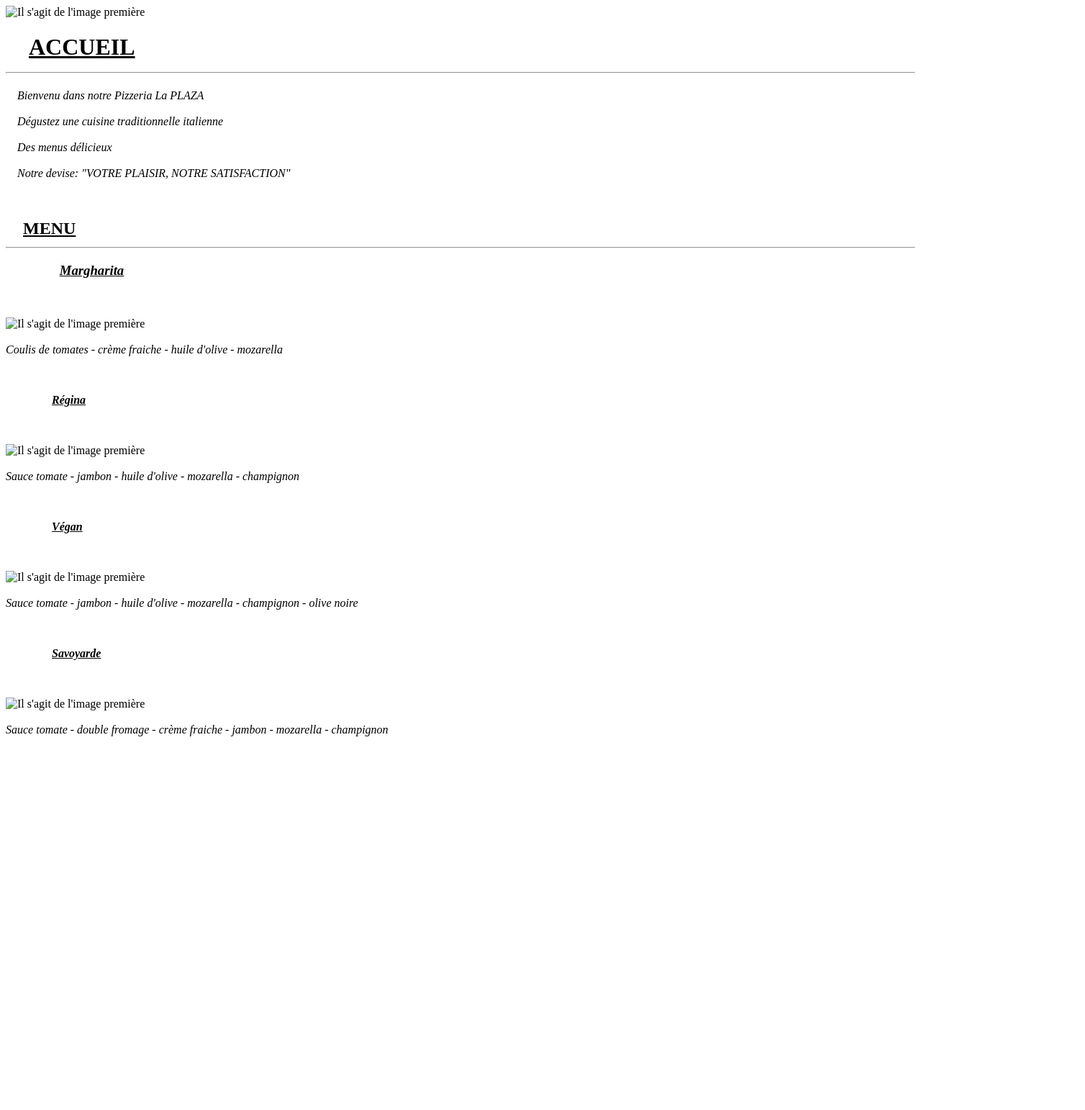
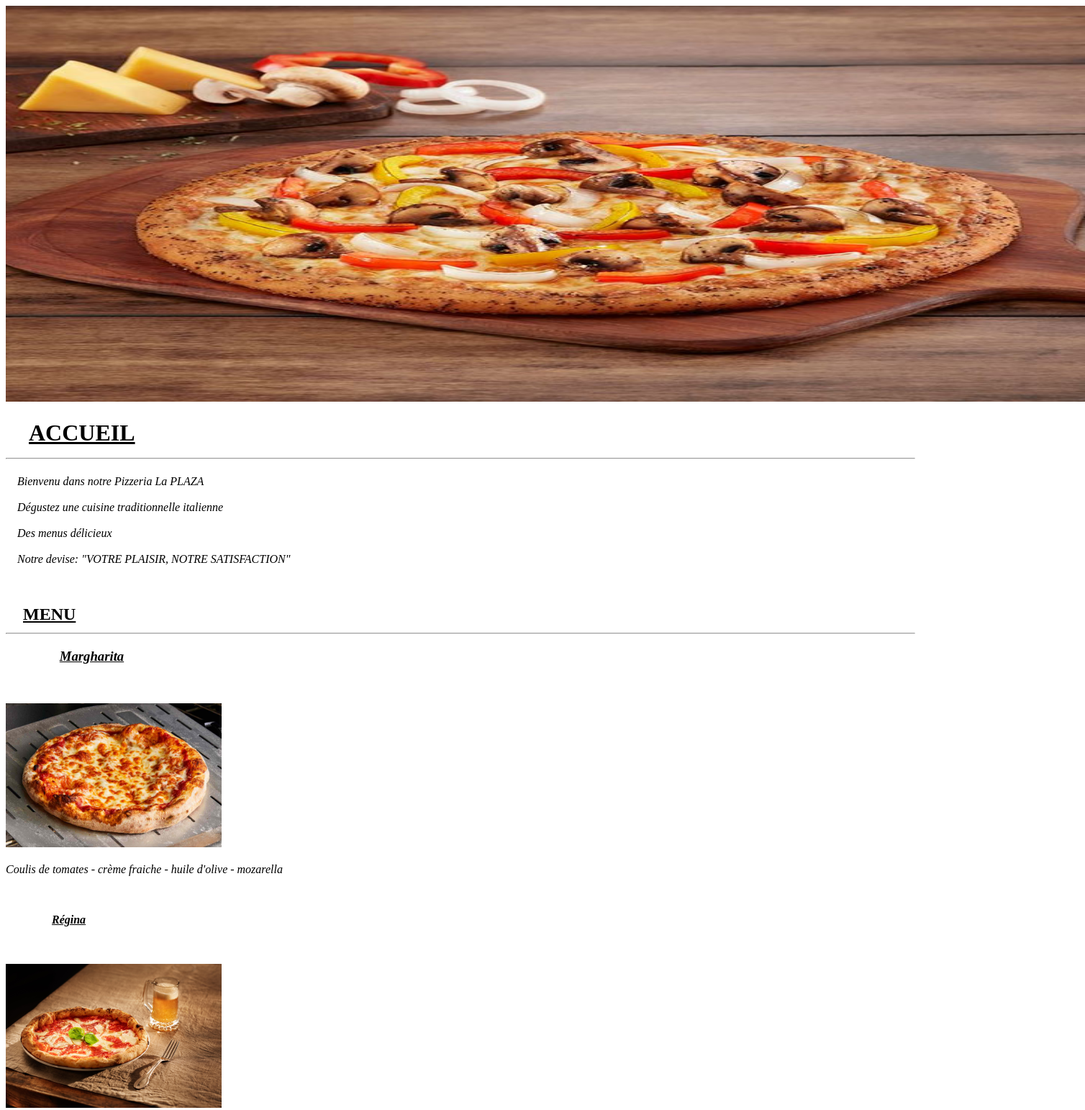
Before and after one commit to Barthflayers1/Barth2, a plain HTML site: page index.html in a window 1280 px wide. Shown: the top 1542 px of the page at 72% size, 1508 px wide, since content can reach past the window. Before the commit the page ends 1039 px from the top, so only its background shows below. Drawn offline with Linux system fonts and the light colour scheme.

Commit message:
Update index.html

```diff
--- a/index.html
+++ b/index.html
@@ -7,7 +7,7 @@
 	</head>
 
 	<body>
-		<img src="img/Accueil1.1.JPG" alt="Il s'agit de l'image première"style="width:1500px;height:550px;">
+		<img src="Accueil1.1.JPG" alt="Il s'agit de l'image première"style="width:1500px;height:550px;">
 
 		<p>
 			<h1>&nbsp&nbsp&nbsp&nbsp<u><strong>ACCUEIL</strong></u> <hr></h1>
@@ -28,7 +28,7 @@
 			<h3><strong><em>&nbsp&nbsp&nbsp&nbsp&nbsp&nbsp&nbsp&nbsp&nbsp&nbsp&nbsp&nbsp&nbsp&nbsp&nbsp&nbsp<u>Margharita</u></em></strong></h3>
 			<br>
 			<br>
-			<img src="img/Margharita.JPG" alt="Il s'agit de l'image première"style="width:300px;height:200px;">
+			<img src="Margharita.JPG" alt="Il s'agit de l'image première"style="width:300px;height:200px;">
 			<br>
  			<br>
 			<em>Coulis de tomates - crème fraiche - huile d'olive - mozarella </em>
@@ -39,7 +39,7 @@
 			<p><strong><em>&nbsp&nbsp&nbsp&nbsp&nbsp&nbsp&nbsp&nbsp&nbsp&nbsp&nbsp&nbsp&nbsp&nbsp&nbsp&nbsp<u>Régina</u></em></strong></p>
 			<br>
 			<br>
-			<img src="img/Regina.JPG" alt="Il s'agit de l'image première"style="width:300px;height:200px;">
+			<img src="Regina.JPG" alt="Il s'agit de l'image première"style="width:300px;height:200px;">
 			<br>
 			<br>
 			<em>Sauce tomate - jambon - huile d'olive - mozarella - champignon </em>
@@ -50,7 +50,7 @@
 			<p><strong><em>&nbsp&nbsp&nbsp&nbsp&nbsp&nbsp&nbsp&nbsp&nbsp&nbsp&nbsp&nbsp&nbsp&nbsp&nbsp&nbsp<u>Végan</u></em></strong></p>
 			<br>
 			<br>
-			<img src="img/Accueil2.0.JPG" alt="Il s'agit de l'image première"style="width:300px;height:200px;">
+			<img src="Accueil2.0.JPG" alt="Il s'agit de l'image première"style="width:300px;height:200px;">
 			<br>
 			<br>
 			<em>Sauce tomate - jambon - huile d'olive - mozarella - champignon - olive noire </em>
@@ -61,7 +61,7 @@
 			<p><strong><em>&nbsp&nbsp&nbsp&nbsp&nbsp&nbsp&nbsp&nbsp&nbsp&nbsp&nbsp&nbsp&nbsp&nbsp&nbsp&nbsp<u>Savoyarde</u></em></strong></p>
 			<br>
 			<br>
-			<img src="img/Savoyade.JPG" alt="Il s'agit de l'image première"style="width:300px;height:200px;">
+			<img src="Savoyade.JPG" alt="Il s'agit de l'image première"style="width:300px;height:200px;">
 			<br>
 			<br>
 			<em>Sauce tomate - double fromage - crème fraiche - jambon - mozarella - champignon </em>
```
